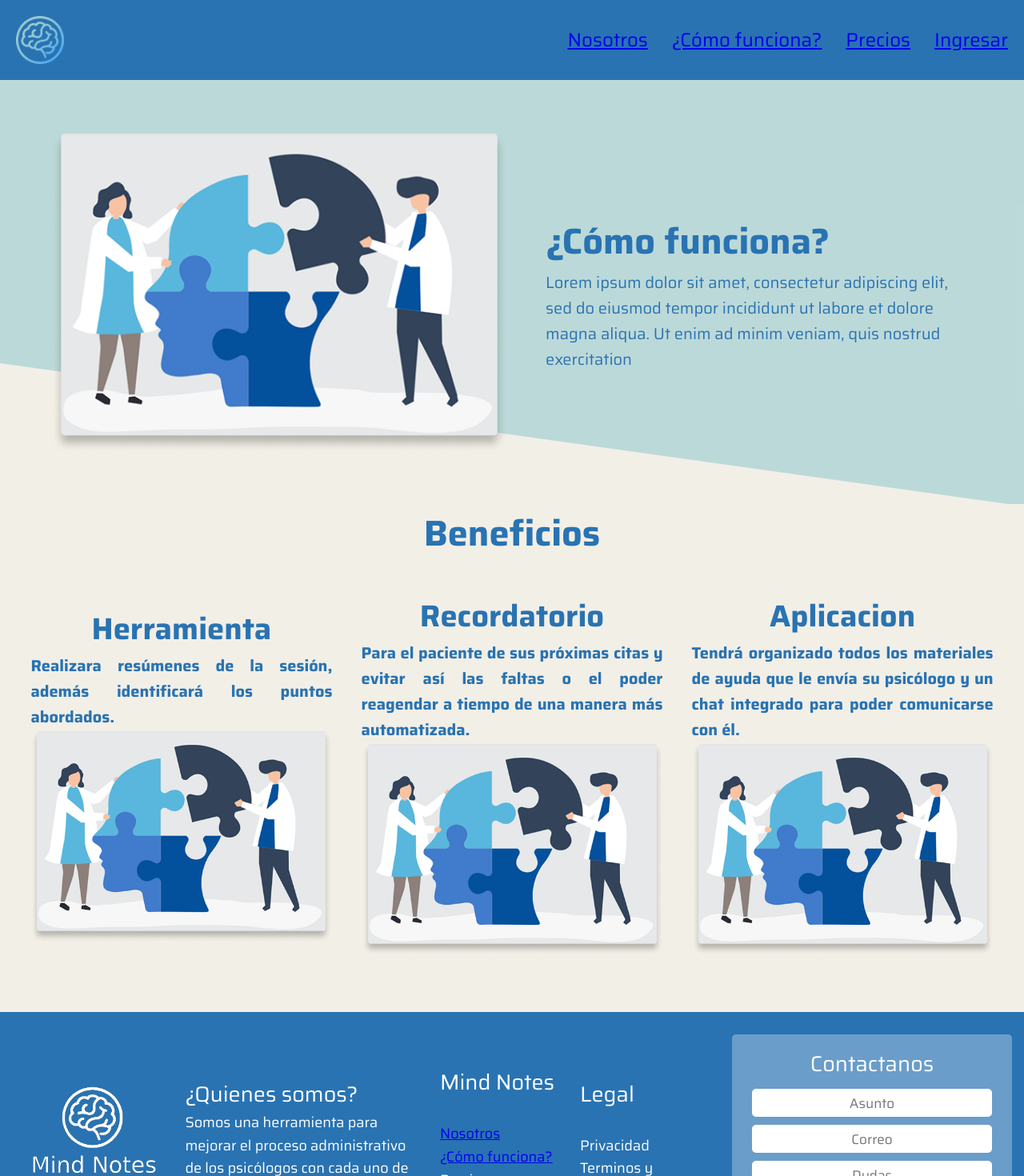
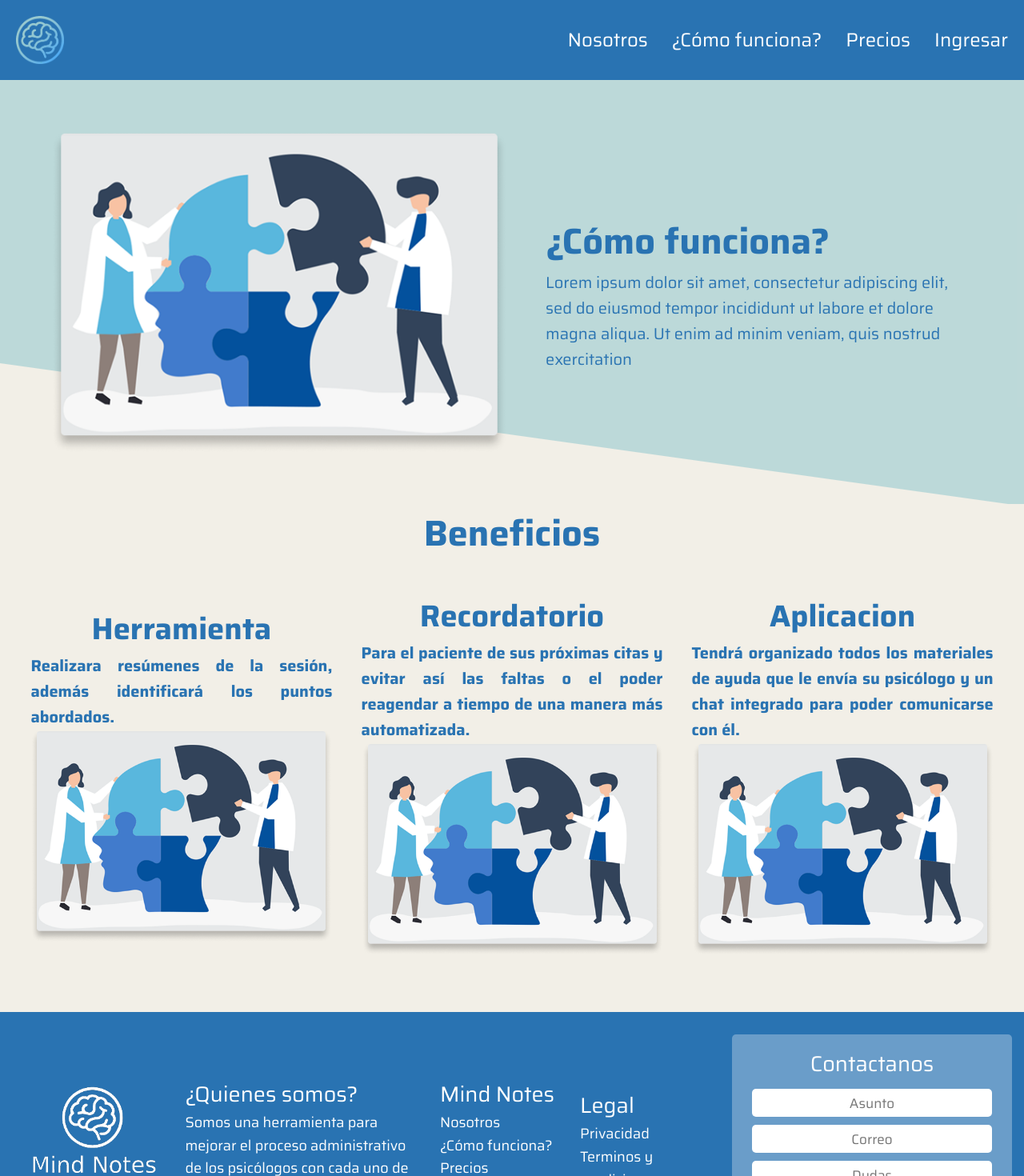
Before and after one commit to Moy446/Mind-Notes, a React (Vite) app in the folder frontend/: page /ComoFunciona in a window 1280 px wide. Shown: the top 1470 px of the page at 80% size. Built offline with nearby package versions, Linux system fonts and the light colour scheme.

Commit message:
header y footer
Se arreglaron los estilos en el texto de ambos menus

```diff
--- a/frontend/src/components/headerAndFooter/FooterMenu.css
+++ b/frontend/src/components/headerAndFooter/FooterMenu.css
@@ -35,7 +35,7 @@
     cursor: pointer;
 }
 
-.a-footermenu
+/* .a-footermenu
 {
     font-family: 'Saira';
     color: #FFF;
@@ -43,7 +43,7 @@
     align-items: center;
     text-decoration: none;
     padding-right: 3%
-}
+} */
 
 h4{
     color: #FFF;
@@ -80,6 +80,11 @@ h4{
 
 ul{
     list-style: none;
+}
+
+.li-link{
+    color: #FFF;
+    text-decoration: none;
 }
 
 .btn-enviar{
--- a/frontend/src/components/headerAndFooter/FooterMenu.jsx
+++ b/frontend/src/components/headerAndFooter/FooterMenu.jsx
@@ -29,18 +29,18 @@ export default function FooterMenu(props){
                     <div className='two'>
                         <ul>
                             <li><a className='a-footermenu'><h4>Mind Notes</h4></a></li>
-                            <li><Link to={'/'}>Nosotros</Link></li>
-                            <li> <Link to={"/ComoFunciona"}>¿Cómo funciona?</Link></li>
-                            <li><a href='#' className='a-footermenu'>Precios</a></li>
-                            <li><a href='#' className='a-footermenu'>Ingresar</a></li>
+                            <li><Link to={'/'} className='li-link'>Nosotros</Link></li>
+                            <li><Link to={"/ComoFunciona"} className='li-link'>¿Cómo funciona?</Link></li>
+                            <li><Link to={"/ComoFunciona"} className='li-link'>Precios</Link></li>
+                            <li><Link to={"/ComoFunciona"} className='li-link'>Ingresar</Link></li>
                         </ul>
                     </div>
 
                     <div className='three'>
                         <ul>
-                            <li><a href='#' className='a-footermenu'><h4>Legal</h4></a></li>
-                            <li><a href='#' className='a-footermenu'>Privacidad</a></li>
-                            <li><a href='#' className='a-footermenu'>Terminos y condiciones</a></li>
+                            <li><a className='a-footermenu'><h4>Legal</h4></a></li>
+                            <li><Link to={"/ComoFunciona"} className='li-link'>Privacidad</Link></li>
+                            <li><Link to={"/ComoFunciona"} className='li-link'>Terminos y condiciones</Link></li>
                         </ul>
                     </div>
 
--- a/frontend/src/components/headerAndFooter/HeaderMenu.css
+++ b/frontend/src/components/headerAndFooter/HeaderMenu.css
@@ -26,7 +26,7 @@
     gap: 30px;
 }
 
-link{
+.nav-link{
     color: #FFF;
     text-decoration: none;
 }
--- a/frontend/src/components/headerAndFooter/HeaderMenu.jsx
+++ b/frontend/src/components/headerAndFooter/HeaderMenu.jsx
@@ -25,10 +25,10 @@ export default function HeaderMenu(props) {
       </button>
 
       <nav className={`nav-headermenu ${activo ? 'activo' : ''}`}>
-        <Link to={'/'}>Nosotros</Link>
-        <Link to={"/ComoFunciona"}>¿Cómo funciona?</Link>
-        <Link to={'/ComoFunciona'}>Precios</Link>
-        <Link to={'/ComoFunciona'}>Ingresar</Link>
+        <Link to={'/'} className='nav-link'>Nosotros</Link>
+        <Link to={"/ComoFunciona"} className='nav-link'>¿Cómo funciona?</Link>
+        <Link to={'/ComoFunciona'} className='nav-link'>Precios</Link>
+        <Link to={'/ComoFunciona'} className='nav-link'>Ingresar</Link>
       </nav>
     </div>
   );
```
